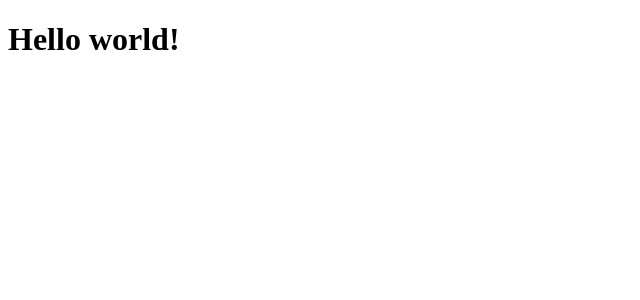
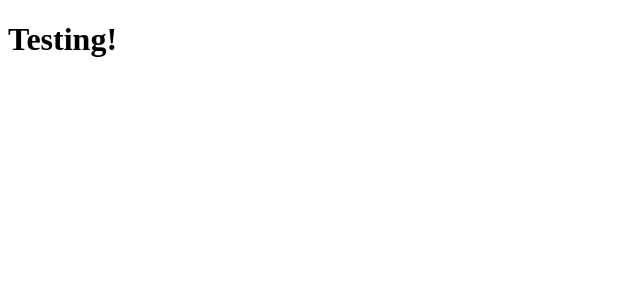
Before and after one commit to ChrisGitmed/react-practice, a React app in the folder react-accordion-component/: page / in a window 1280 px wide. Shown: the top 300 px of the page, without its empty margins (0-640 px from the left). Built offline with nearby package versions, Linux system fonts and the light colour scheme; the HTML template or start-up script is replaced by a standard one.

Commit message:
Created a placeholder Accordion component and render it in index.jsx.

```diff
--- a/react-accordion-component/src/accordion.jsx
+++ b/react-accordion-component/src/accordion.jsx
@@ -1 +1,7 @@
 import React from 'react';
+
+export default class Accordion extends React.Component {
+  render() {
+    return <h1>Testing!</h1>
+  }
+}
--- a/react-accordion-component/src/index.jsx
+++ b/react-accordion-component/src/index.jsx
@@ -1,7 +1,8 @@
 import React from 'react';
 import ReactDOM from 'react-dom';
+import Accordion from './accordion';
 
 ReactDOM.render(
-  <h1>Hello world!</h1>,
+  <Accordion />,
   document.querySelector('#root')
 )
```
